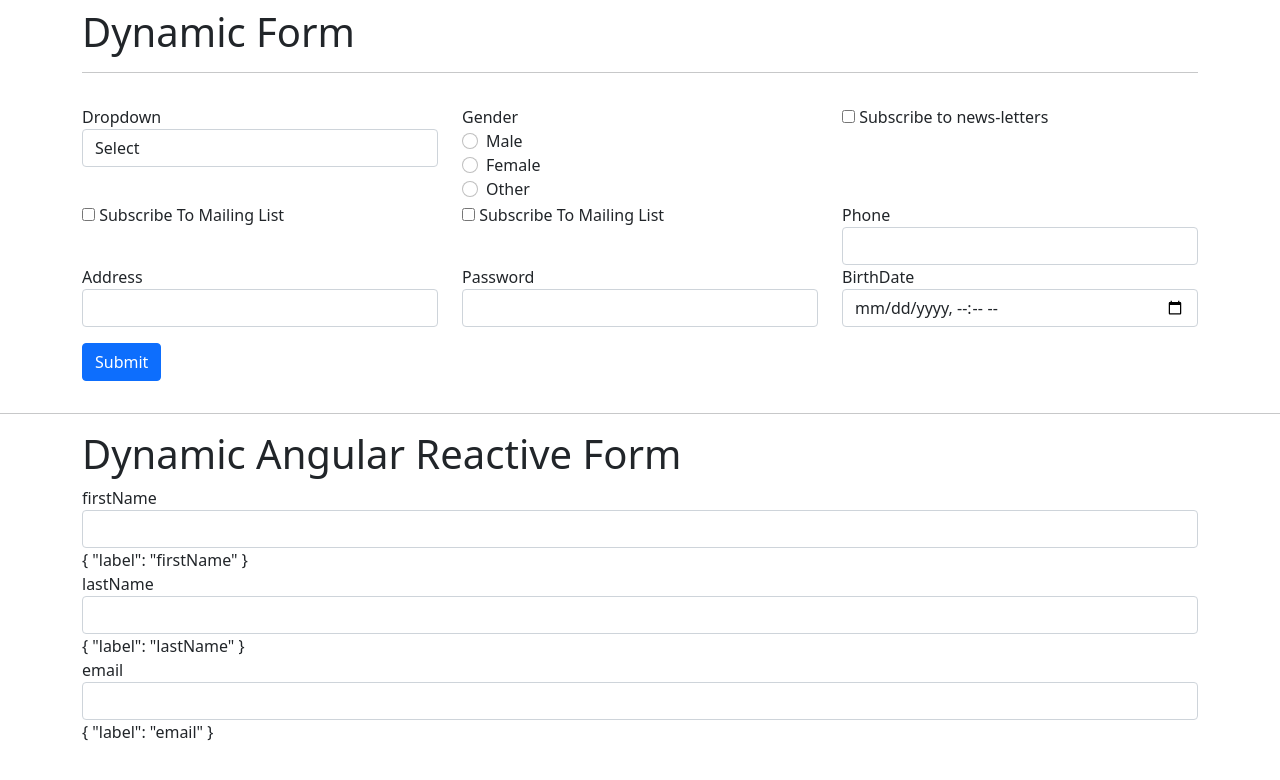
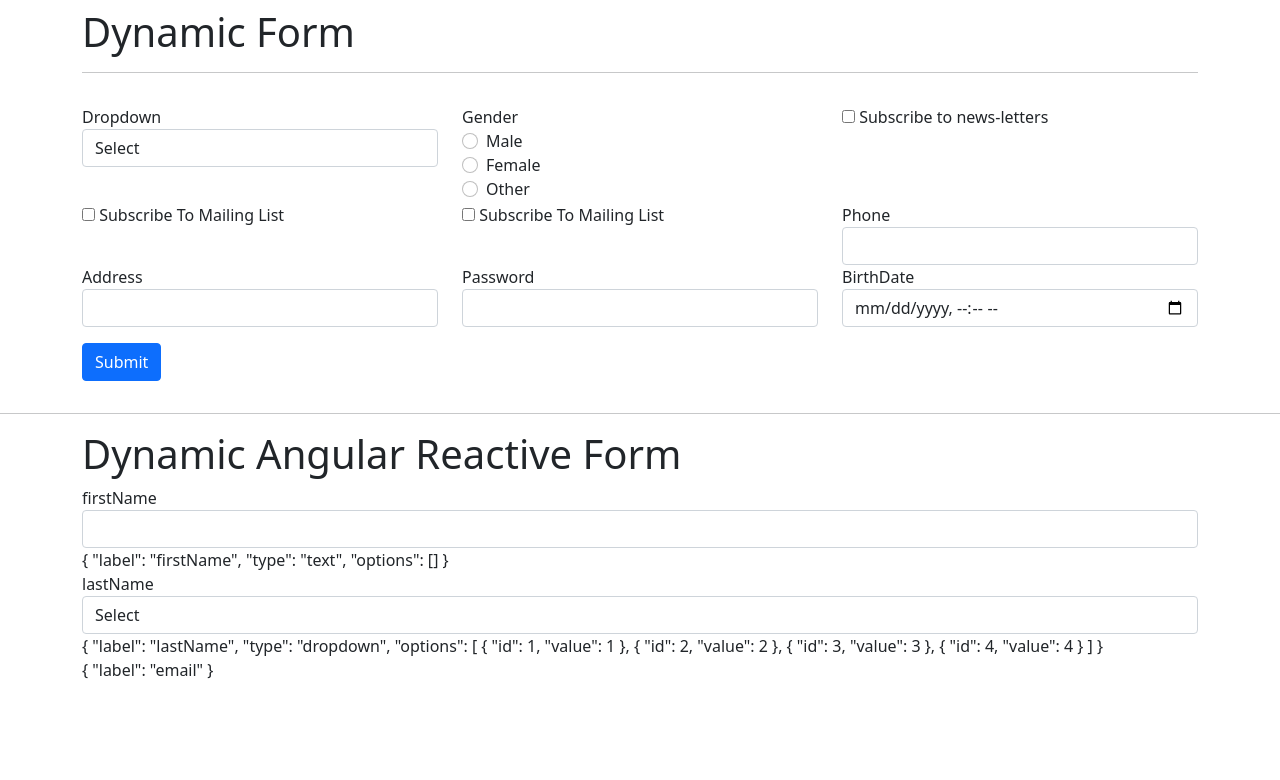
Before and after one commit to flyrehan786/angular-dynamic-form-using-json-payload, an Angular app: page / in a window 1280 px wide. Shown: the top 780 px of the page. Built offline with nearby package versions, Linux system fonts and the light colour scheme.

Commit message:
introducing dropdown dropdown type in dynamic reactive form

```diff
--- a/src/app/components/ng-reactive-form/ng-reactive-form.component.html
+++ b/src/app/components/ng-reactive-form/ng-reactive-form.component.html
@@ -2,10 +2,17 @@
     <h1>Dynamic Angular Reactive Form</h1>
     <form [formGroup]="contactForm" (ngSubmit)="onSubmit()">
         <div *ngFor="let data of formData">
-            <div class="form-group">
+            <div *ngIf="data.type === 'text'" class="form-group">
                 <label for="">{{ data.label }}</label>
                 <input type="text" class="form-control" formControlName="{{ data.label }}"
                     (keyup)="validateFormControl(data.label)">
+            </div>
+            <div *ngIf="data.type === 'dropdown'" class="form-group">
+                <label for="">{{ data.label }}</label>
+                <select formControlName="{{ data.label }}" class="form-control">
+                    <option value="">Select</option>
+                    <option [value]="o.id" *ngFor="let o of data.options">{{ o.value }}</option>
+                </select>
             </div>
 
             {{ data | json }}
--- a/src/app/components/ng-reactive-form/ng-reactive-form.component.ts
+++ b/src/app/components/ng-reactive-form/ng-reactive-form.component.ts
@@ -1,6 +1,5 @@
 import { Component, OnInit } from '@angular/core';
 import { FormControl, FormGroup } from '@angular/forms';
-
 @Component({
   selector: 'app-ng-reactive-form',
   templateUrl: './ng-reactive-form.component.html',
@@ -8,8 +7,17 @@ import { FormControl, FormGroup } from '@angular/forms';
 })
 export class NgReactiveFormComponent implements OnInit {
   formData: any[] = [
-    { label: 'firstName' },
-    { label: 'lastName' },
+    { label: 'firstName', type: 'text', options: [] },
+    {
+      label: 'lastName',
+      type: 'dropdown',
+      options: [
+        { id: 1, value: 1 },
+        { id: 2, value: 2 },
+        { id: 3, value: 3 },
+        { id: 4, value: 4 },
+      ],
+    },
     { label: 'email' },
   ];
   address: boolean = false;
@@ -19,11 +27,6 @@ export class NgReactiveFormComponent implements OnInit {
   }
   setSettings(formData, address?: boolean) {
     let form = {};
-    // if the user locates from specfic location.
-    if (this.address) {
-      this.formData.push({ label: 'Address' });
-    }
-    // for all users.
     for (let i = 0; i < this.formData.length; i++) {
       form[formData[i]['label']] = new FormControl('');
     }
```
